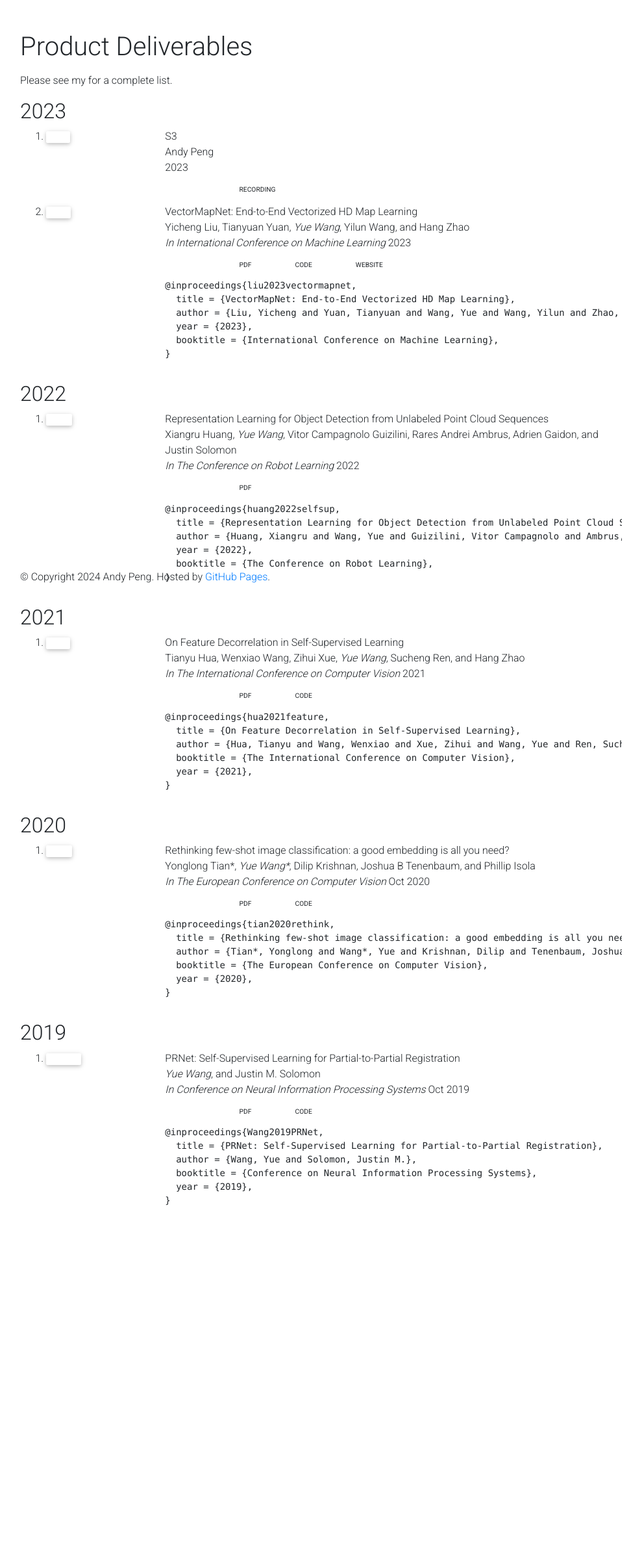
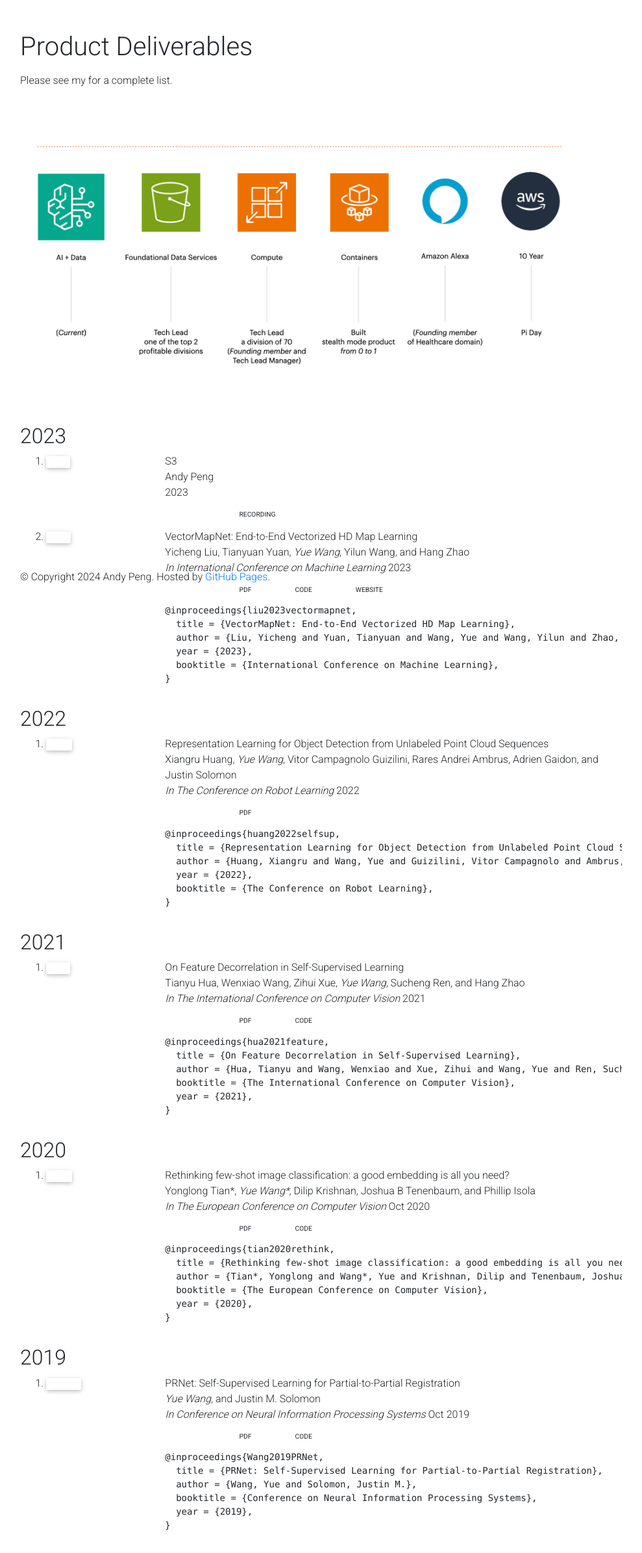
Before and after one commit to gfw001/gfw001.github.io, a Jekyll site: the page products.html, which Jekyll copies as it is, in a window 1280 px wide. Shown: the whole page at 65% size, without its empty margins (54-1043 px from the left). Built offline with Jekyll 4.4.1, drawn with Linux system fonts in a browser that asks for light colours; nearby versions of some CDN libraries; library files that are not in the unit come from our copies; comment, search, counter and statistics services are not loaded; a style sheet for code colours, icons or effects is not loaded; before the commit the page ends 1890 px from its top, so only the background shows below that.

Commit message:
Update products.html

```diff
--- a/products.html
+++ b/products.html
@@ -29,6 +29,9 @@
       </header>
       <article>
       <p>Please see my for a complete list.</p>
+      <div>
+         <img src="img/products.png" height="500">
+      </div>
       <div class="publications">
       <h2 class="year">2023</h2>
       <ol class="bibliography">
```
